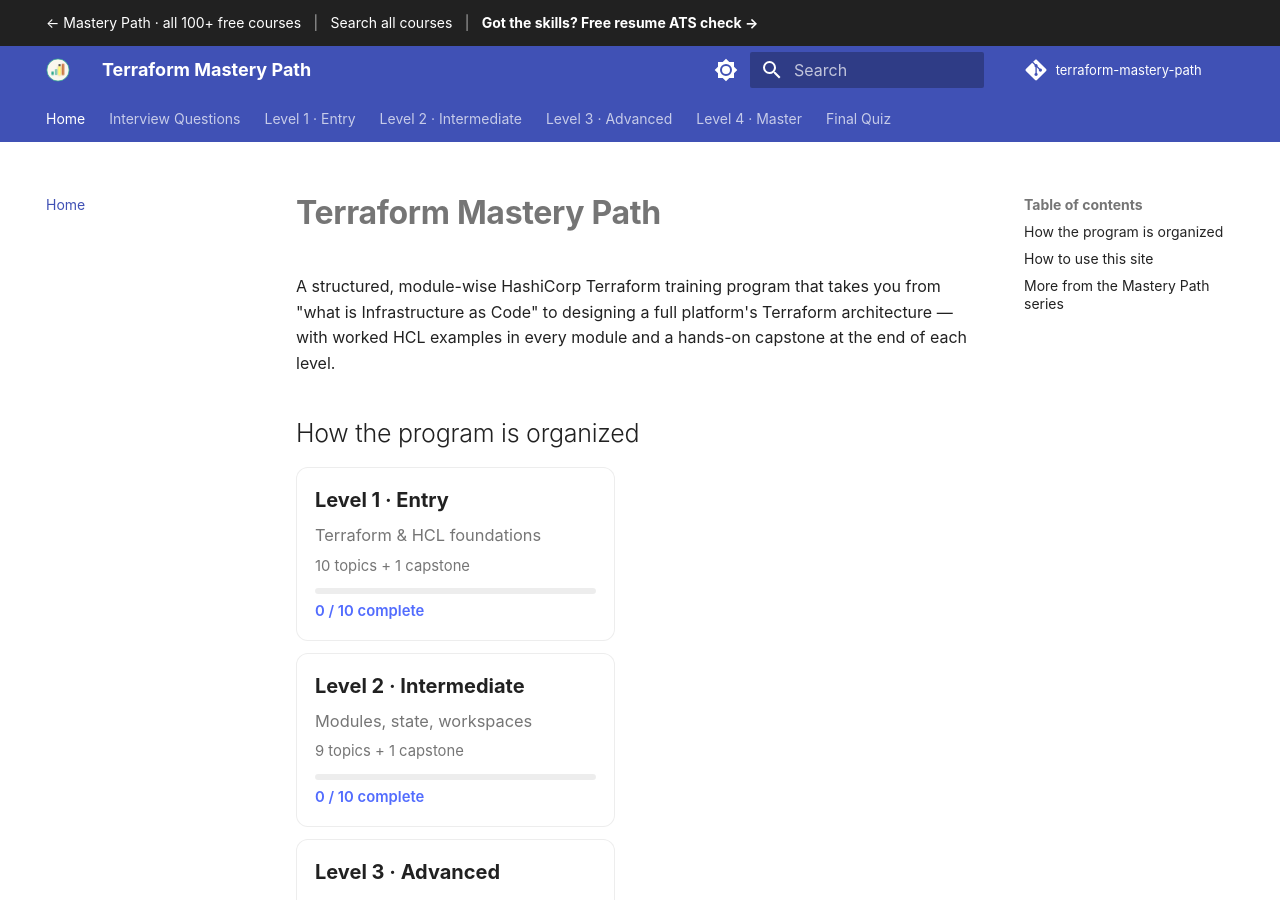
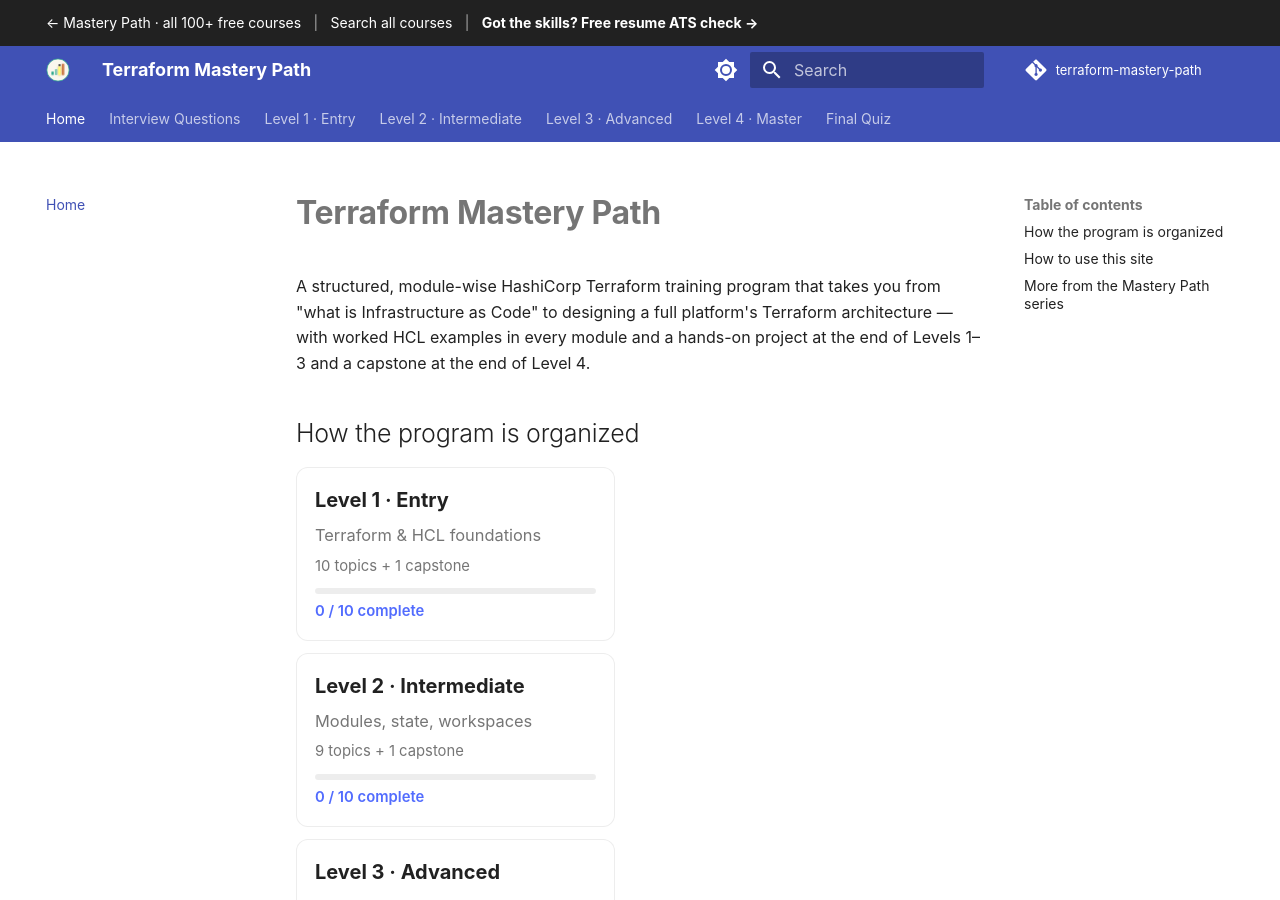
Before and after one commit to SIGILIPELLI/terraform-mastery-path, an MkDocs documentation site: the page built from docs/index.md, in a window 1280 px wide and 900 px high. Built offline with MkDocs 1.6.1 and Material for MkDocs 9.7.7, drawn with Linux system fonts in a browser that asks for light colours; comment, search, counter and statistics services are not loaded.

Commit message:
Course home: state that Levels 1-3 end with a project and Level 4 with the capstone
Co-Authored-By: Claude Sonnet 5.5 <noreply@anthropic.com>

```diff
--- a/docs/index.md
+++ b/docs/index.md
@@ -8,7 +8,7 @@ description: "Free HashiCorp Terraform / Infrastructure-as-Code course from begi
 A structured, module-wise HashiCorp Terraform training program that takes you
 from "what is Infrastructure as Code" to designing a full platform's Terraform
 architecture — with worked HCL examples in every module and a hands-on
-capstone at the end of each level.
+project at the end of Levels 1–3 and a capstone at the end of Level 4.
 
 ## How the program is organized
 
```
